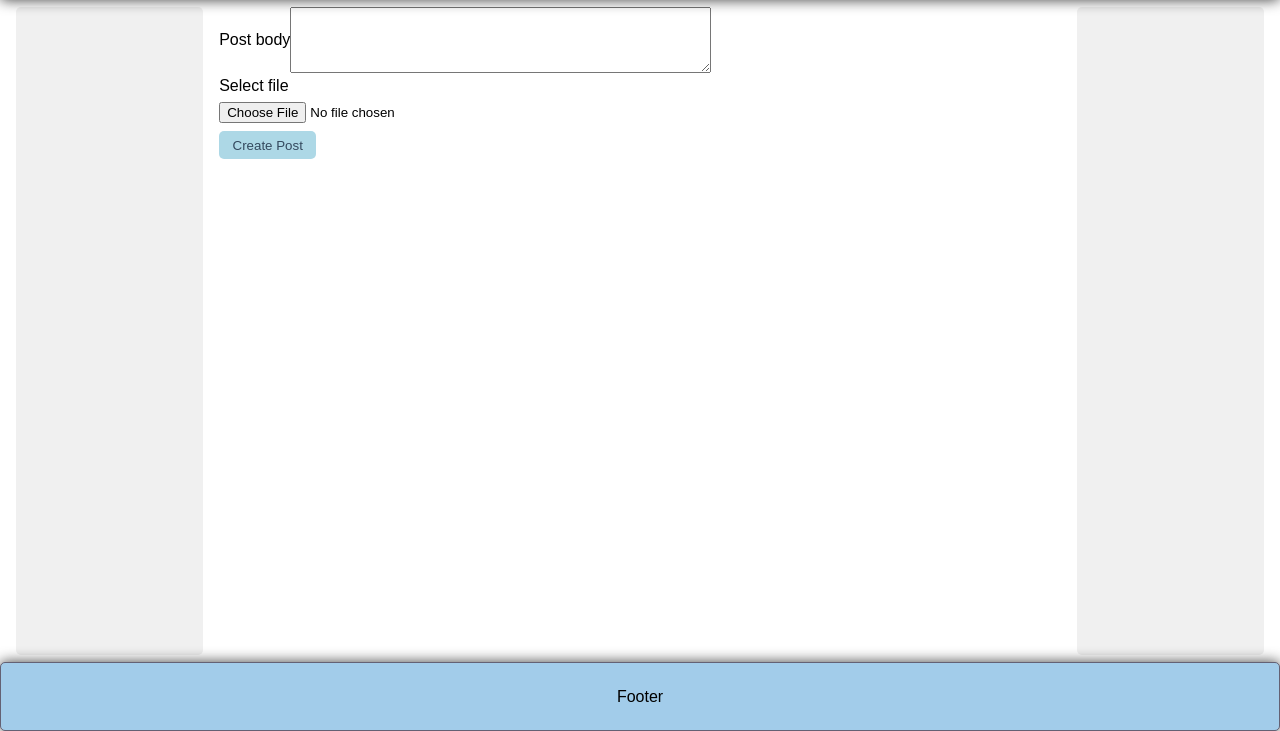
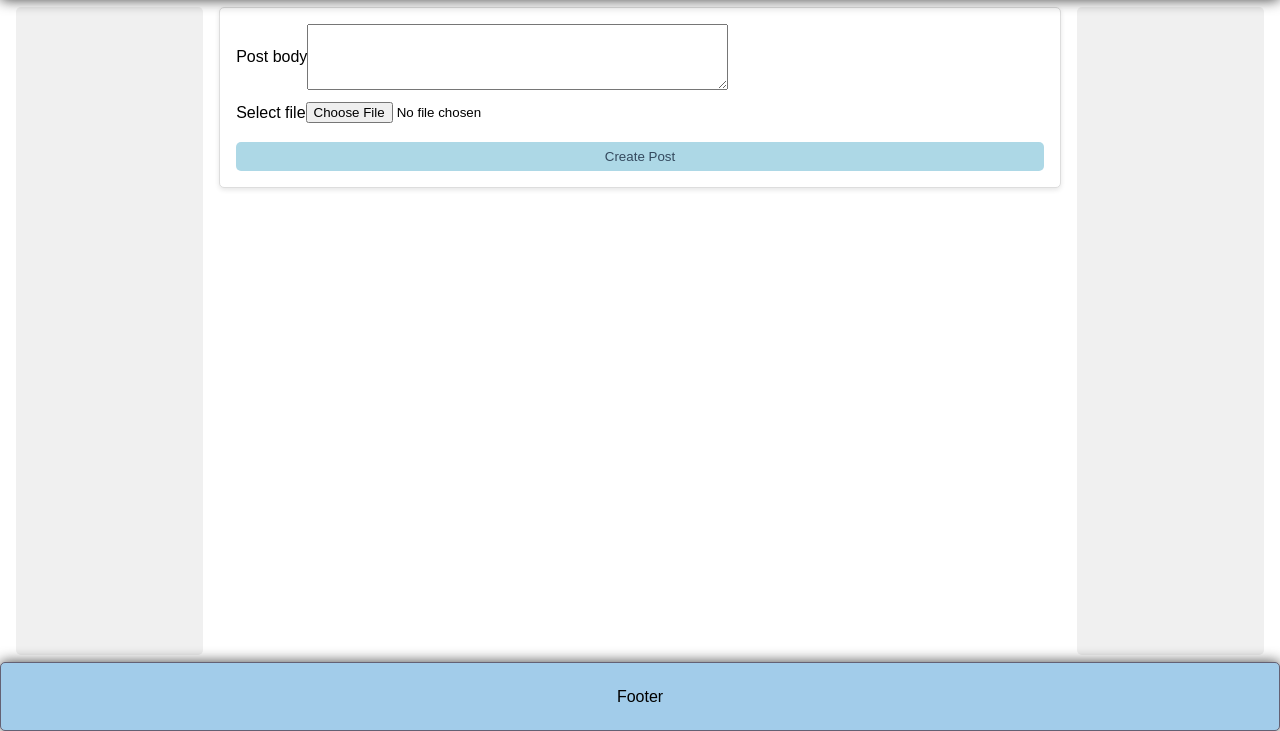
Before and after one commit to ReimoK/WADHW, a plain HTML site: page addPost.html in a window 1280 px wide. Shown: the part 69-800 px from the top of the page. Drawn offline with Linux system fonts and the light colour scheme.

Commit message:
AddPost+Fixes

```diff
--- a/addPost.html
+++ b/addPost.html
@@ -19,13 +19,13 @@
   <div class="left-box"></div>
     <div class="main-content">
 
-      <div class="post-container">
+      <div class="post">
           <div class="post-header">
               <label for="textarea">Post body</label><br>
               <textarea id="textarea" rows="4" cols="50"></textarea>
           </div>
 
-          <div class="file-selector">
+          <div class="post-header">
               <label>Select file</label><br>
               <input type="file">
           </div>
```
Also changed, not shown: index.html (+2 -3 lines).
